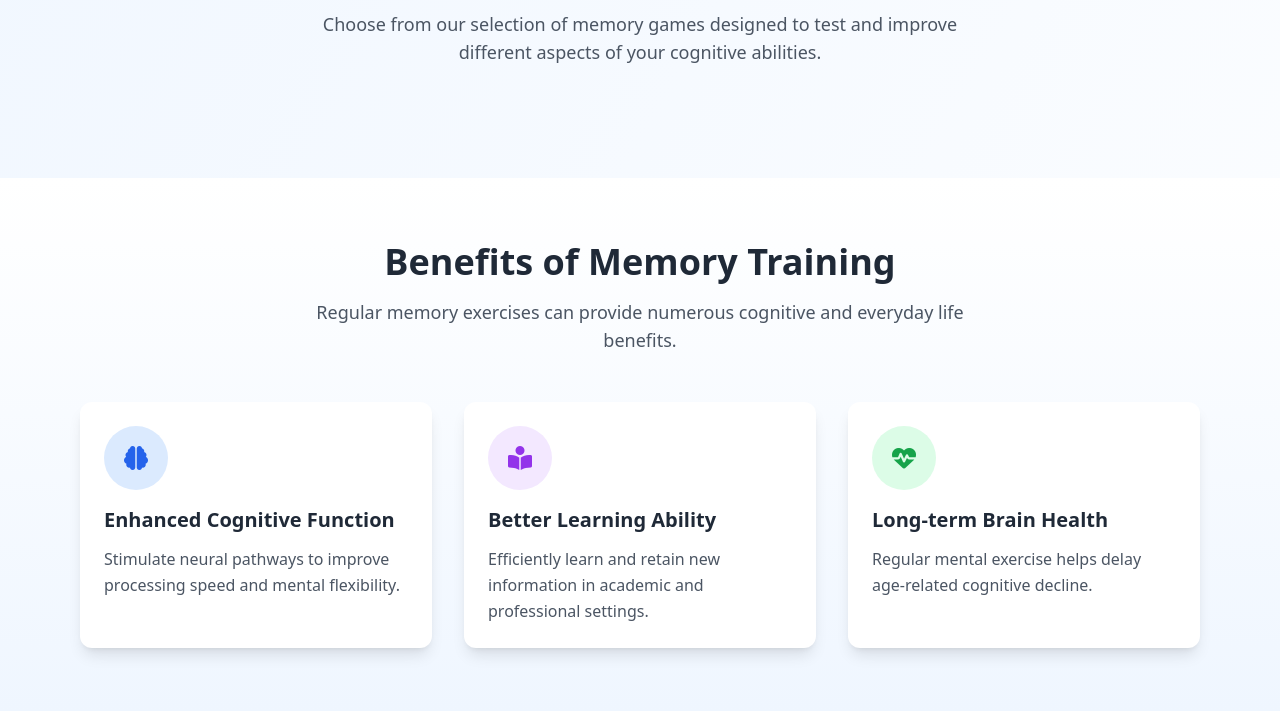
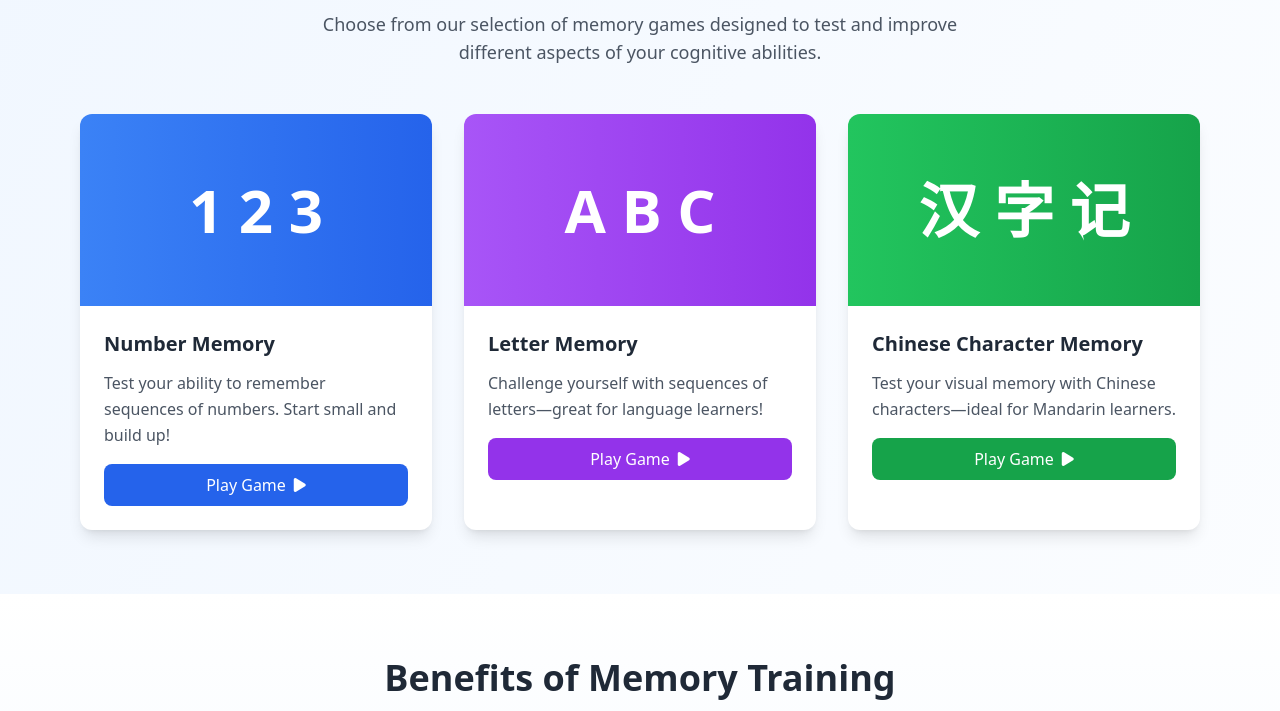
Before and after one commit to phonecardcgccard/youxi, a plain HTML site: page index.html in a window 1280 px wide. Shown: the part 698-1409 px from the top of the page. Drawn offline with nearby package versions, Linux system fonts and the light colour scheme.

Commit message:
Update index.html

```diff
--- a/index.html
+++ b/index.html
@@ -151,7 +151,7 @@
         </p>
       </div>
       <div id="game-grid" class="max-w-6xl mx-auto px-4 grid grid-cols-1 md:grid-cols-3 gap-8">
-        <!-- JavaScript will populate cards here -->
+        <!-- Cards will be injected here -->
       </div>
       <template id="game-card-template">
         <div class="bg-white rounded-xl overflow-hidden shadow-lg hover:shadow-xl transition">
@@ -169,7 +169,7 @@
       </template>
     </section>
 
-    <!-- Placeholder for dynamic game area -->
+    <!-- Dynamic Game Area -->
     <section id="game-area" class="py-16 bg-gray-50 hidden" aria-live="polite"></section>
 
     <!-- Benefits Section -->
@@ -336,48 +336,60 @@
       document.querySelector('[data-mobile-menu]').classList.toggle('hidden');
     });
 
-    // Dynamically render game cards
+    // Dynamically render game cards with correct class splitting
     const games = [
       {
         id: 'number',
-        colors: 'from-blue-500 to-blue-600',
+        gradientFrom: 'from-blue-500',
+        gradientTo: 'to-blue-600',
+        baseColor: 'blue',
         icon: '1 2 3',
         title: 'Number Memory',
         desc: 'Test your ability to remember sequences of numbers. Start small and build up!',
       },
       {
         id: 'letter',
-        colors: 'from-purple-500 to-purple-600',
+        gradientFrom: 'from-purple-500',
+        gradientTo: 'to-purple-600',
+        baseColor: 'purple',
         icon: 'A B C',
         title: 'Letter Memory',
         desc: 'Challenge yourself with sequences of letters—great for language learners!',
       },
       {
         id: 'chinese',
-        colors: 'from-green-500 to-green-600',
+        gradientFrom: 'from-green-500',
+        gradientTo: 'to-green-600',
+        baseColor: 'green',
         icon: '汉 字 记',
         title: 'Chinese Character Memory',
         desc: 'Test your visual memory with Chinese characters—ideal for Mandarin learners.',
-      },
+      }
     ];
 
     const container = document.getElementById('game-grid');
     const template = document.getElementById('game-card-template');
-    games.forEach(({ id, colors, icon, title, desc }) => {
-      const tpl = template.content.cloneNode(true);
-      const cardBg = tpl.querySelector('div > .h-48');
-      cardBg.classList.add(`bg-gradient-to-r`, colors);
-      cardBg.textContent = icon;
-      tpl.querySelector('h3').textContent = title;
-      tpl.querySelector('p').textContent = desc;
-      tpl.querySelector('button').classList.add(`bg-${colors.split(' ')[0].slice(5)}-600`, `hover:bg-${colors.split(' ')[0].slice(5)}-700`);
-      tpl.querySelector('button').addEventListener('click', () => startGame(id));
-      container.appendChild(tpl);
+
+    games.forEach(({ id, gradientFrom, gradientTo, baseColor, icon, title, desc }) => {
+      const clone = template.content.cloneNode(true);
+      const bgDiv = clone.querySelector('.h-48');
+      bgDiv.classList.add('bg-gradient-to-r', gradientFrom, gradientTo);
+      bgDiv.textContent = icon;
+
+      clone.querySelector('h3').textContent = title;
+      clone.querySelector('p').textContent = desc;
+
+      const btn = clone.querySelector('button');
+      btn.classList.add(`bg-${baseColor}-600`, `hover:bg-${baseColor}-700`);
+      btn.addEventListener('click', () => startGame(id));
+
+      container.appendChild(clone);
     });
 
-    // Placeholder for startGame()
-    function startGame(id) {
-      alert(`Start the ${id} game!`);
+    // Placeholder for startGame
+    function startGame(gameId) {
+      // TODO: replace alert with actual game initialization
+      alert(`Starting ${gameId} game…`);
     }
   </script>
 </body>
```
